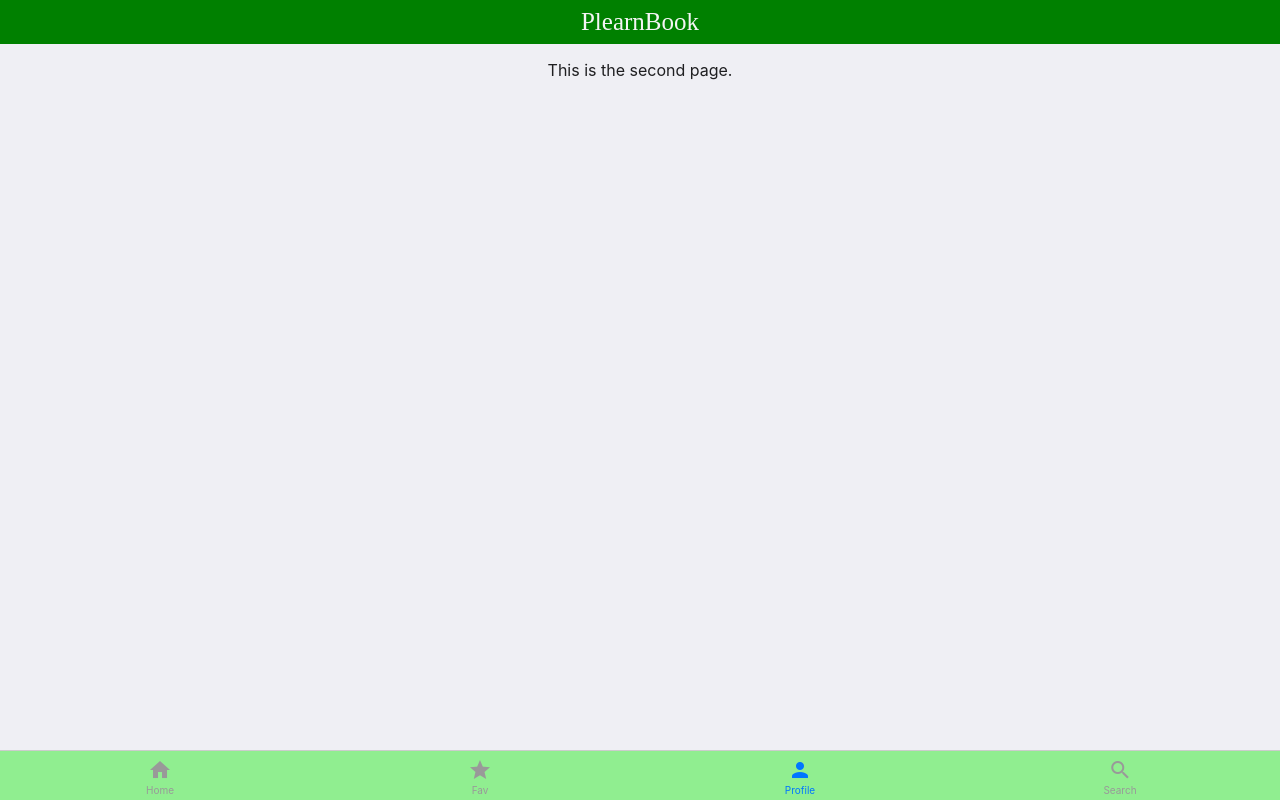
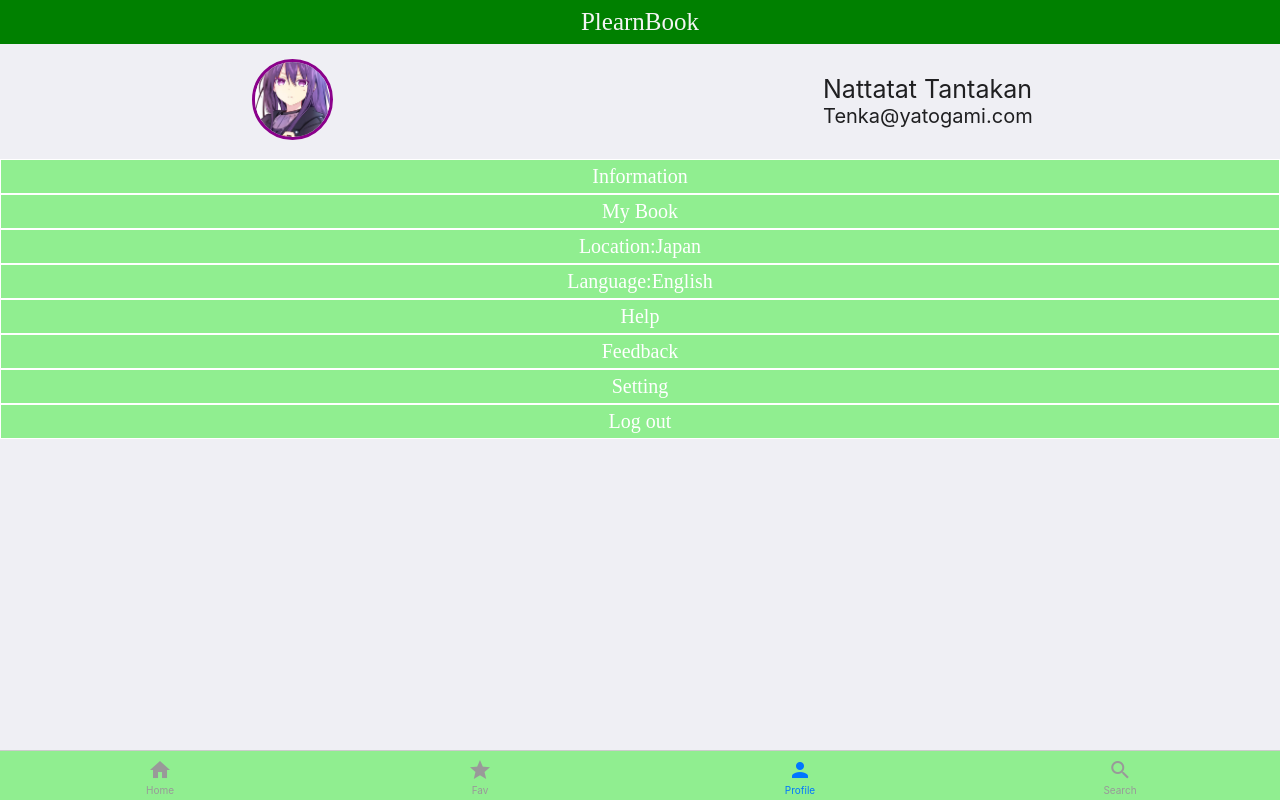
Before and after one commit to NightsoulCC4/PlearnHub, a plain HTML site: page index.html in a window 1280 px wide. Both pictures are taken after a click on the element "Profile". Drawn offline with Linux system fonts and the light colour scheme.

Commit message:
make profile

```diff
--- a/css/app.css
+++ b/css/app.css
@@ -2,7 +2,37 @@ body{
     background-color: white;
 }
 .container{
-
+  display: flex;
+}
+.profile_pic{
+  color: darkmagenta;
+  border-radius: 50%;
+  border-style: solid;
+  margin: 15px;
+}
+.name{
+  align-items: center;
+  font-size: 25px;
+}
+.major{
+  align-items: center;
+  font-size: 20px;
+}
+.menu_box{
+  display: flex;
+  color: white;
+  border-style: solid;
+  border-width: 0.5px;
+}
+.menu{
+  background-color: lightgreen;
+  margin: 0 auto;
+  text-align: center;
+  color: white;
+  font-family: "Myriad Pro";
+  font-size: 20px;
+  padding-top: 5px;
+  padding-bottom: 5px;
 }
 .toolbar{
     background-color: green;
--- a/pages/profile.html
+++ b/pages/profile.html
@@ -1,5 +1,51 @@
 <ons-page id="Tab3">
-    <p style="text-align: center;">
-      This is the second page.
-    </p>
-  </ons-page>
+  <div class="container" style="justify-content: space-around;">
+      <div>
+        <img class="profile_pic" src="img/tenka.jpg" alt="Profile Picture" width="75px" height="75px">
+      </div>
+      <div style="align-items: center; padding-top: 30px; padding-right: 10px;">
+        <div class="name">Nattatat Tantakan</div>
+        <div class="major">Tenka@yatogami.com</div>
+      </div>
+  </div>
+  <ons-row class="menu_box">
+    <ons-col class="menu">
+      Information
+    </ons-col>
+  </ons-row>
+  <ons-row class="menu_box">
+    <ons-col class="menu">
+      My Book
+    </ons-col>
+  </ons-row>
+  <ons-row class="menu_box">
+    <ons-col class="menu">
+      Location:Japan
+    </ons-col>
+  </ons-row>
+  <ons-row class="menu_box">
+    <ons-col class="menu">
+      Language:English
+    </ons-col>
+  </ons-row>
+  <ons-row class="menu_box">
+    <ons-col class="menu">
+      Help
+    </ons-col>
+  </ons-row>
+  <ons-row class="menu_box">
+    <ons-col class="menu">
+      Feedback
+    </ons-col>
+  </ons-row>
+  <ons-row class="menu_box">
+    <ons-col class="menu">
+      Setting
+    </ons-col>
+  </ons-row>
+  <ons-row class="menu_box">
+    <ons-col class="menu">
+      Log out
+    </ons-col>
+  </ons-row>
+</ons-page>
```
Also changed, not shown: img/tenka.jpg (added).
